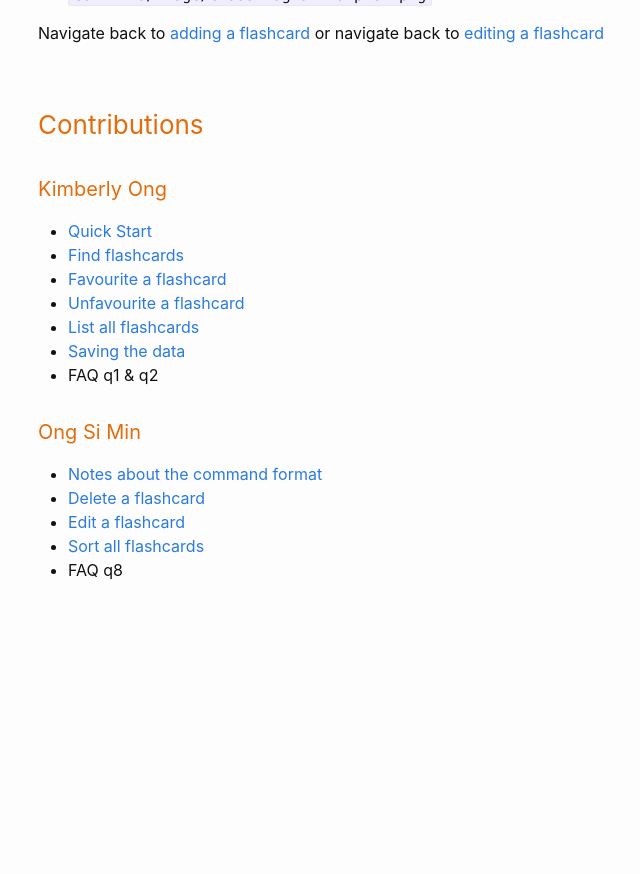
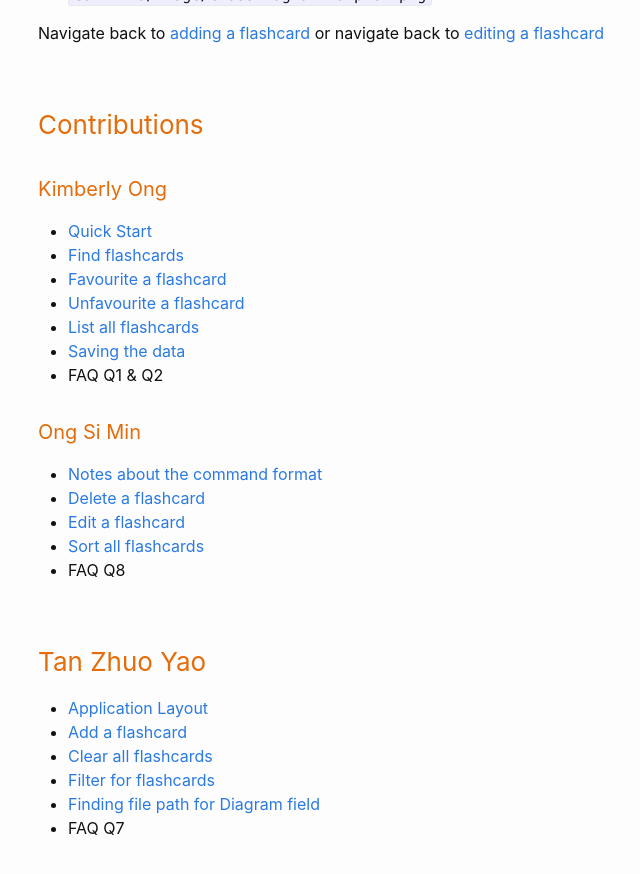
Before and after one commit to minzzelo/cs2101ug, a Jekyll site: the page built from docs/UserGuide.md, in a window 1280 px wide and 900 px high, scrolled down 38008 px. Shown: the top 874 px of the window, without its empty margins (232-872 px from the left). Built offline with Jekyll 4.4.1, drawn with Linux system fonts in a browser that asks for light colours; emoji names are drawn with the system emoji font; before the commit the page ends 38650 px from its top, so only the background shows below that.

Commit message:
Update ZY's contributions

```diff
--- a/docs/UserGuide.md
+++ b/docs/UserGuide.md
@@ -818,7 +818,7 @@ Navigate back to [adding a flashcard](#add-a-flashcard--add) or navigate back to
 - [Unfavourite a flashcard](#unfavourite-a-flashcard---unfav)
 - [List all flashcards](#list-all-flashcards--list)
 - [Saving the data](#saving-the-data)
-- FAQ q1 & q2
+- FAQ Q1 & Q2
 
 
 #### Ong Si Min
@@ -827,4 +827,13 @@ Navigate back to [adding a flashcard](#add-a-flashcard--add) or navigate back to
 - [Delete a flashcard](#delete-a-flashcard---delete)
 - [Edit a flashcard](#edit-a-flashcard---edit)
 - [Sort all flashcards](#sort-all-flashcards--sort)
-- FAQ q8
+- FAQ Q8
+
+
+### Tan Zhuo Yao
+- [Application Layout](#application-layout)
+- [Add a flashcard](#add-a-flashcard--add)
+- [Clear all flashcards](#clear-all-flashcards--clear)
+- [Filter for flashcards](#filter-for-flashcards---filter)
+- [Finding file path for Diagram field](#finding-file-path-for-diagram-field)
+- FAQ Q7
```
